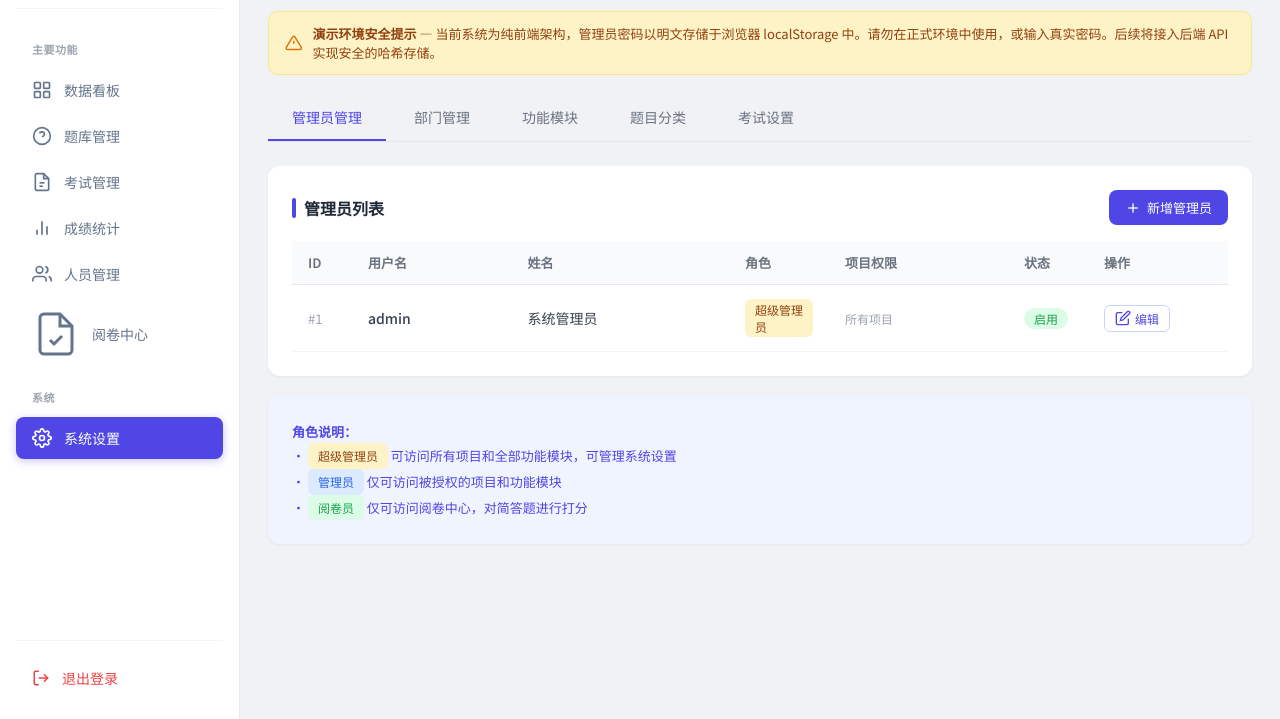
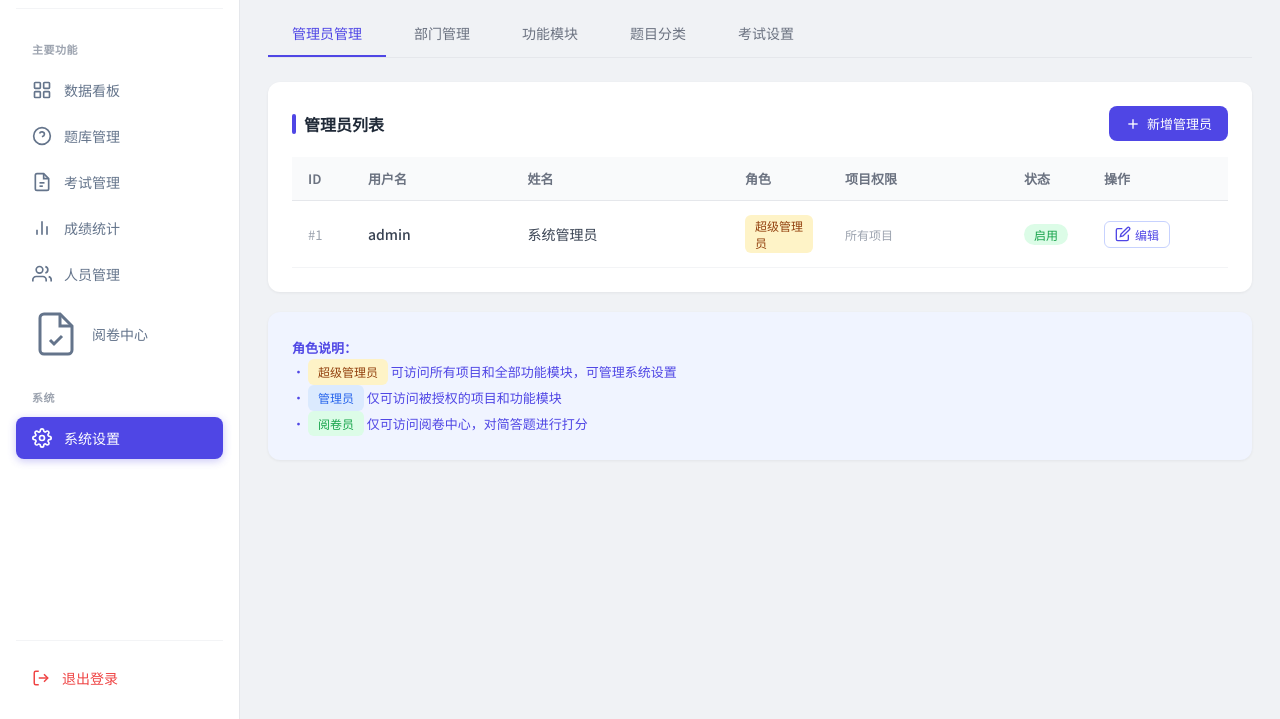
Before and after one commit to liuzhenhhua/exam-system, a plain HTML site: page admin-settings.html in a window 1280 px wide. Shown: the part 81-800 px from the top of the page. Drawn offline with Linux system fonts and the light colour scheme.

Commit message:
fix: 移除系统设置页演示环境安全提示

```diff
--- a/admin-settings.html
+++ b/admin-settings.html
@@ -128,12 +128,6 @@
             </header>
 
             <div class="content-area fade-in">
-                <!-- 演示环境安全警示 -->
-                <div style="background:#fef3c7;border:1px solid #fde68a;border-radius:10px;padding:12px 16px;margin-bottom:20px;display:flex;align-items:center;gap:10px;font-size:13px;color:#92400e;">
-                    <svg width="20" height="20" viewBox="0 0 24 24" fill="none" stroke="#d97706" stroke-width="2"><path d="M10.29 3.86L1.82 18a2 2 0 001.71 3h16.94a2 2 0 001.71-3L13.71 3.86a2 2 0 00-3.42 0z"/><line x1="12" y1="9" x2="12" y2="13"/><line x1="12" y1="17" x2="12.01" y2="17"/></svg>
-                    <div><strong>演示环境安全提示</strong> — 当前系统为纯前端架构，管理员密码以明文存储于浏览器 localStorage 中。请勿在正式环境中使用，或输入真实密码。后续将接入后端 API 实现安全的哈希存储。</div>
-                </div>
-
                 <!-- Tab 导航 -->
                 <div class="settings-tabs">
                     <div class="settings-tab active" data-tab="admins" onclick="switchTab('admins')">管理员管理</div>
```
